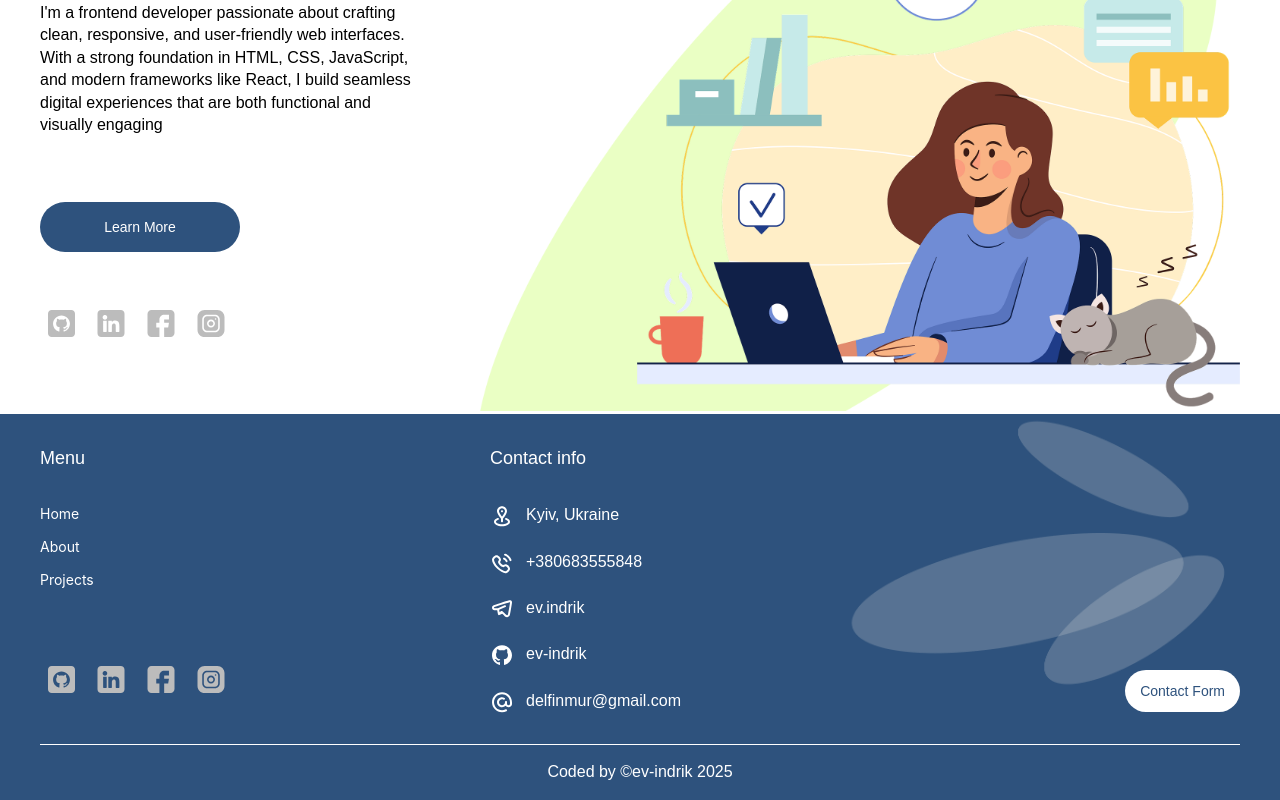
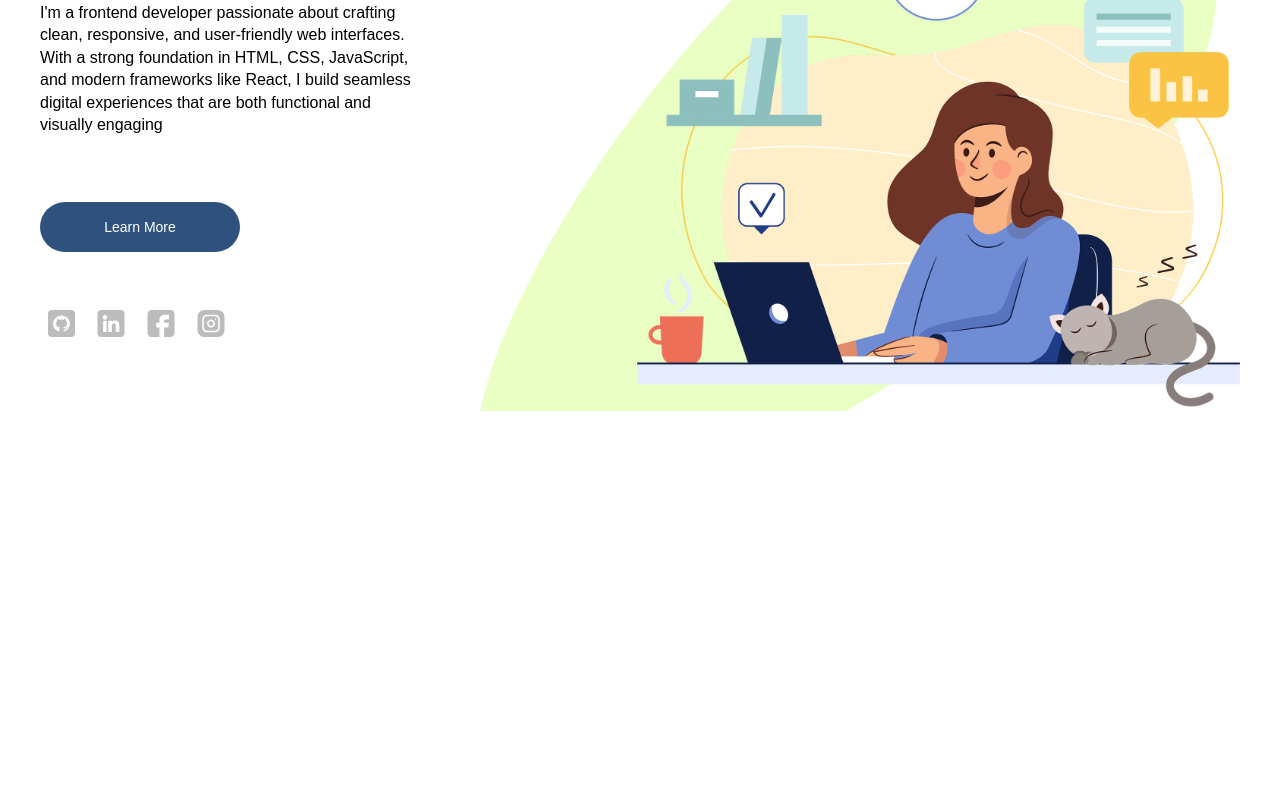
Before and after one commit to ev-indrik/my-portfolio, a React (Vite) app: page / in a window 1280 px wide. Shown: the part 386-1186 px from the top of the page. After the commit the page ends 800 px from the top, so only its background shows below. Built offline with nearby package versions, Linux system fonts and the light colour scheme.

Commit message:
fix: fix Footer rendering logic

```diff
--- a/src/layuot/WebsiteLayout.tsx
+++ b/src/layuot/WebsiteLayout.tsx
@@ -5,7 +5,7 @@ import {Outlet, useLocation} from "react-router";
 
 const WebsiteLayout: FC = () => {
     const location = useLocation();
-    const isHome = location.pathname === '/home';
+    const isHome = ['/home', '/'].includes(location.pathname);
 
     return (
         <div className={'layout-wrapper'}>
```
